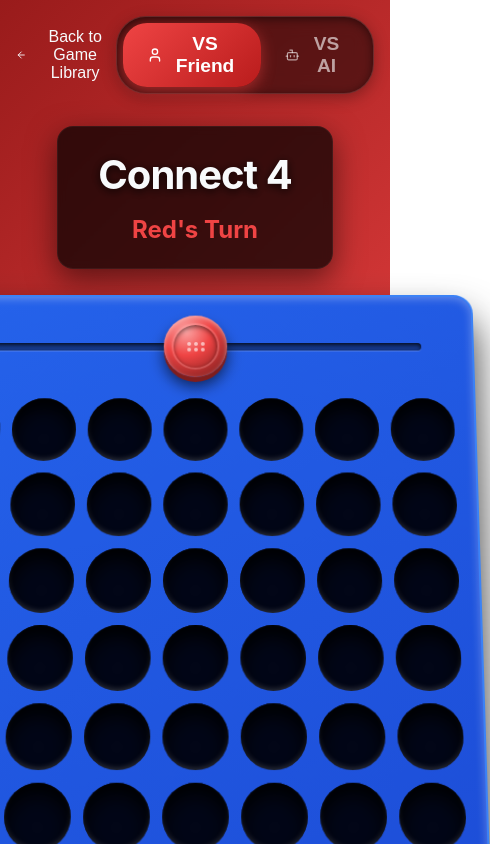
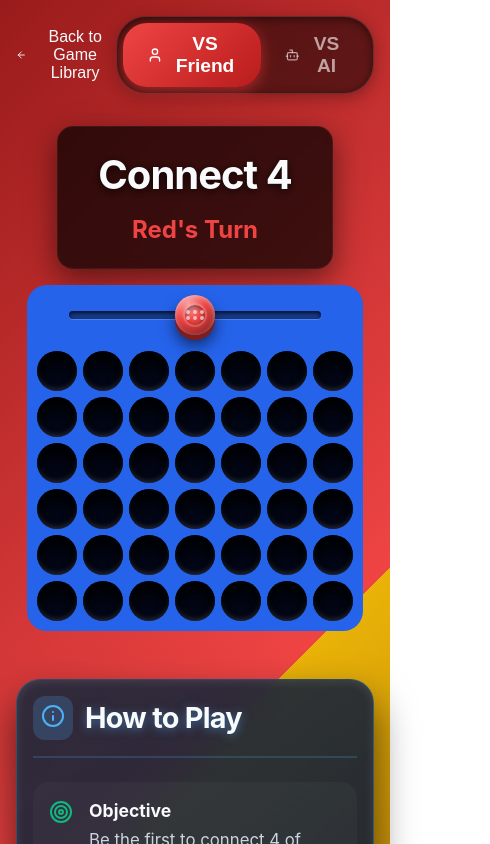
Before and after one commit to Santhosh-nakka/multiplayer-games-hub, a React (Vite) app in the folder client/: page /game/connect-4 in a window 390 px wide. Shown: the top 844 px of the page, 490 px wide, since content can reach past the window. Built offline with nearby package versions, Linux system fonts and the light colour scheme.

Commit message:
style: fix connect 4 mobile overflow and 3d board

```diff
--- a/client/src/index.css
+++ b/client/src/index.css
@@ -1,4 +1,6 @@
 :root {
+  --c4-cell-size: 65px;
+  --c4-gap: 12px;
   --primary: #6366f1; /* Indigo 500 */
   --primary-hover: #4f46e5; /* Indigo 600 */
   --secondary: #ec4899; /* Pink 500 */
@@ -862,3 +864,22 @@ canvas {
     justify-content: center;
   }
 }
+
+
+@media (max-width: 768px) {
+  :root {
+    --c4-cell-size: 40px;
+    --c4-gap: 6px;
+  }
+
+  .connect4-board {
+    transform: none !important;
+    box-shadow: none !important;
+    padding: 10px !important;
+    border: none !important;
+    background: #2563eb !important;
+    width: 100% !important;
+    max-width: 100vw !important;
+    gap: 6px !important;
+  }
+}
--- a/client/src/pages/games/Connect4.jsx
+++ b/client/src/pages/games/Connect4.jsx
@@ -302,14 +302,14 @@ export default function Connect4() {
         </div>
 
         {/* Game Board */}
-        <div style={{
+        <div className="connect4-board" style={{
           background: 'linear-gradient(145deg, #2563eb, #1d4ed8)', // Richer 3D blue
           padding: '20px',
           borderRadius: '20px',
           boxShadow: '0 15px 0 #1e3a8a, 0 25px 40px rgba(0,0,0,0.8), inset 0 2px 10px rgba(255,255,255,0.3)', // Thick 3D edge
           display: 'flex',
           flexDirection: 'column',
-          gap: '12px',
+          gap: 'var(--c4-gap)',
           border: '2px solid #3b82f6',
           transform: 'perspective(800px) rotateX(5deg)', // Slight 3D tilt
           transformStyle: 'preserve-3d'
@@ -317,7 +317,7 @@ export default function Connect4() {
 
           {/* Slider Track */}
           {!winner && (
-            <div style={{ position: 'relative', width: '100%', maxWidth: '527px', height: '65px', marginBottom: '10px' }}>
+            <div style={{ position: 'relative', width: 'calc(7 * var(--c4-cell-size) + 6 * var(--c4-gap))', height: 'var(--c4-cell-size)', marginBottom: '10px' }}>
 
               {/* The visible track line */}
               <div style={{
@@ -332,9 +332,9 @@ export default function Connect4() {
               <div style={{
                 position: 'absolute',
                 top: '0',
-                left: `calc(${sliderCol * (65 + 12)}px)`, // 65px width + 12px gap
-                width: '65px',
-                height: '65px',
+                left: `calc(${sliderCol} * (var(--c4-cell-size) + var(--c4-gap)))`, // 65px width + 12px gap
+                width: 'var(--c4-cell-size)',
+                height: 'var(--c4-cell-size)',
                 borderRadius: '50%',
                 background: currentPlayer === 1 ? 'radial-gradient(circle at 35% 25%, #fca5a5 0%, #ef4444 40%, #7f1d1d 90%)'
                           : 'radial-gradient(circle at 35% 25%, #fef08a 0%, #eab308 40%, #713f12 90%)',
@@ -382,14 +382,14 @@ export default function Connect4() {
 
           {/* Grid Rows */}
           {board.map((row, rowIndex) => (
-            <div key={rowIndex} style={{ display: 'flex', gap: '12px' }}>
+            <div key={rowIndex} style={{ display: 'flex', gap: 'var(--c4-gap)' }}>
               {row.map((cell, colIndex) => (
                 <div
                   key={`${rowIndex}-${colIndex}-${cell}`}
                   onClick={() => handleColumnClick(colIndex)}
                   style={{
-                    width: '65px',
-                    height: '65px',
+                    width: 'var(--c4-cell-size)',
+                    height: 'var(--c4-cell-size)',
                     borderRadius: '50%',
                     background: cell === 1 ? 'radial-gradient(circle at 35% 25%, #fca5a5 0%, #ef4444 40%, #7f1d1d 90%)'
                               : cell === 2 ? 'radial-gradient(circle at 35% 25%, #fef08a 0%, #eab308 40%, #713f12 90%)'
```
